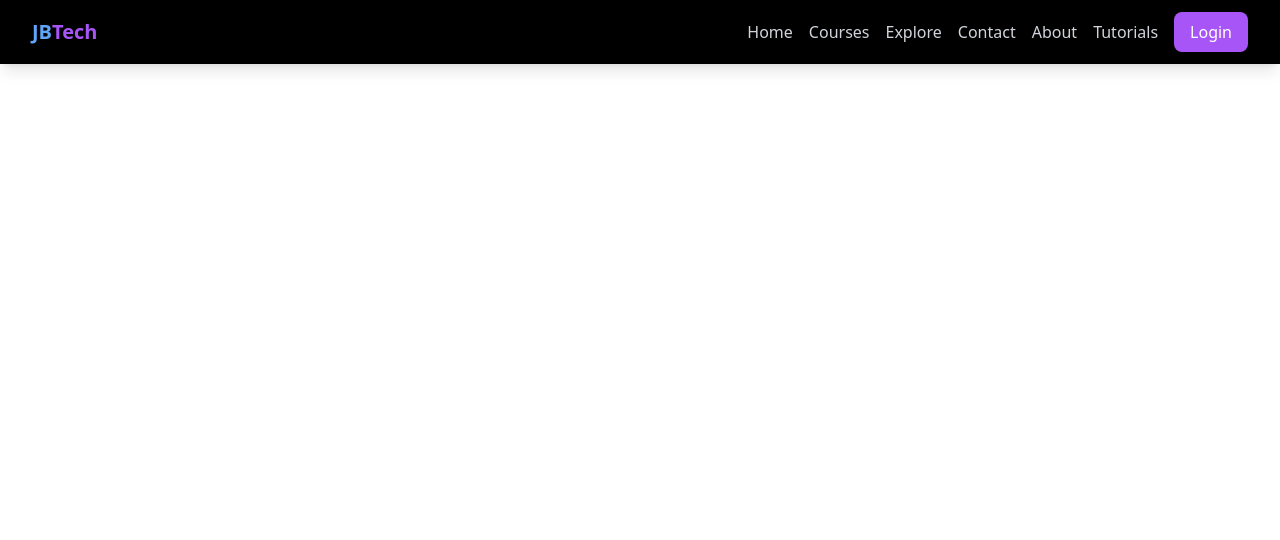
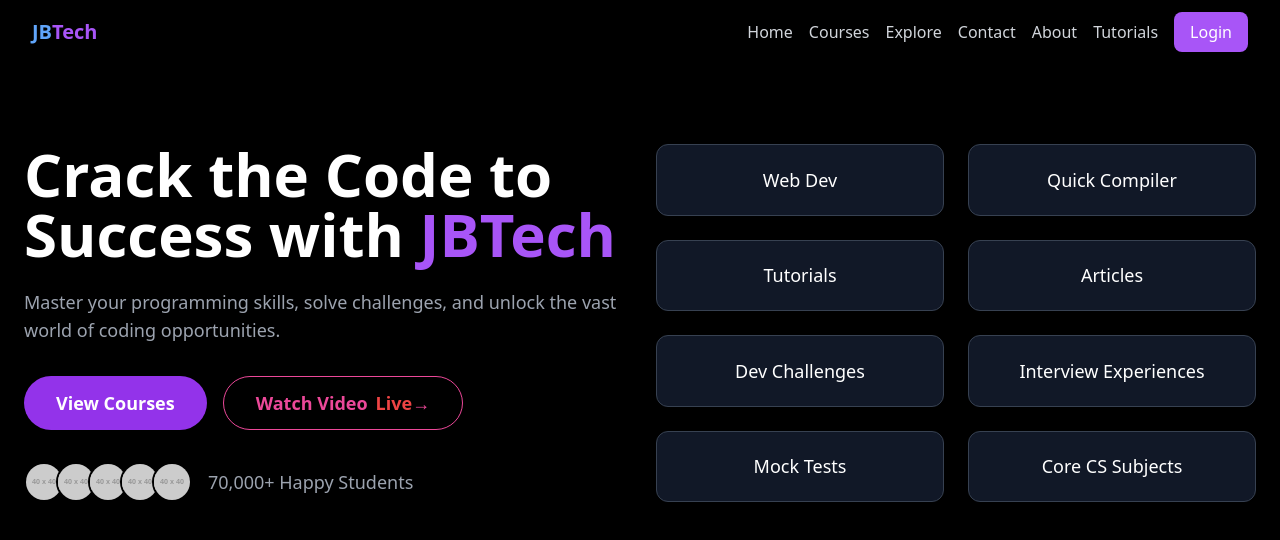
Before and after one commit to vikramdev772/JBTech, a React (Vite) app: page / in a window 1280 px wide. Shown: the top 540 px of the page. Built offline with nearby package versions, Linux system fonts and the light colour scheme.

Commit message:
Landing Page

```diff
--- /dev/null
+++ b/src/pages/LandingPage.jsx
@@ -0,0 +1,73 @@
+import React from 'react';
+
+const LandingPage = () => {
+  return (
+    <div className="bg-black text-white min-h-screen">
+      {/* Hero Section */}
+      <div className="max-w-7xl mx-auto py-20 px-6 grid grid-cols-1 md:grid-cols-2 gap-8">
+        {/* Left Side Content */}
+        <div className="flex flex-col justify-center">
+          <h1 className="text-4xl md:text-6xl font-extrabold mb-6 leading-tight">
+            Crack the Code to Success with <span className="text-purple-500">JBTech</span>
+          </h1>
+          <p className="text-gray-400 mb-8 text-lg">
+            Master your programming skills, solve challenges, and unlock the vast world of coding opportunities.
+          </p>
+          {/* Call to Action Buttons */}
+          <div className="flex space-x-4 mb-8">
+            <button
+              className="bg-purple-600 text-white px-8 py-3 rounded-full text-lg font-semibold shadow-lg hover:bg-purple-700 transition-all"
+              aria-label="View Courses"
+            >
+              View Courses
+            </button>
+            <button
+              className="bg-transparent border border-pink-500 text-pink-500 px-8 py-3 rounded-full text-lg font-semibold shadow-lg hover:bg-pink-500 hover:text-white transition-all flex items-center"
+              aria-label="Watch Live Video"
+            >
+              Watch Video <span className="text-red-500 ml-2">Live</span> &rarr;
+            </button>
+          </div>
+          {/* Student Count */}
+          <div className="flex items-center space-x-4">
+            <div className="flex -space-x-2">
+              {/* Dynamic placeholder for student avatars */}
+              {[...Array(5)].map((_, i) => (
+                <img
+                  key={i}
+                  src={`https://via.placeholder.com/40?text=${i + 1}`}
+                  alt={`student-${i + 1}`}
+                  className="w-10 h-10 rounded-full border-2 border-black"
+                />
+              ))}
+            </div>
+            <span className="text-gray-400 text-lg">70,000+ Happy Students</span>
+          </div>
+        </div>
+        {/* Right Side Feature Buttons */}
+        <div className="grid grid-cols-2 gap-6">
+          {[
+            'Web Dev',
+            'Quick Compiler',
+            'Tutorials',
+            'Articles',
+            'Dev Challenges',
+            'Interview Experiences',
+            'Mock Tests',
+            'Core CS Subjects'
+          ].map((item) => (
+            <button
+              key={item}
+              className="bg-gray-900 border border-gray-700 px-6 py-4 text-lg font-medium rounded-xl hover:bg-gray-800 hover:border-gray-600 transition-all transform hover:scale-105"
+              aria-label={item}
+            >
+              {item}
+            </button>
+          ))}
+        </div>
+      </div>
+    </div>
+  );
+};
+
+export default LandingPage;
--- a/src/routes/Router.jsx
+++ b/src/routes/Router.jsx
@@ -2,6 +2,7 @@
 import React from 'react'
 import { BrowserRouter,Routes,Route } from 'react-router-dom'
 import Navbar from '../utils/Navbar'
+import LandingPage from '../pages/LandingPage'
 
 const router = () => {
   return (
@@ -9,7 +10,7 @@ const router = () => {
     <BrowserRouter>
     <Navbar/>
     <Routes>
-
+    <Route path="/" element={<LandingPage />} />
 
     </Routes>
     </BrowserRouter>
```
